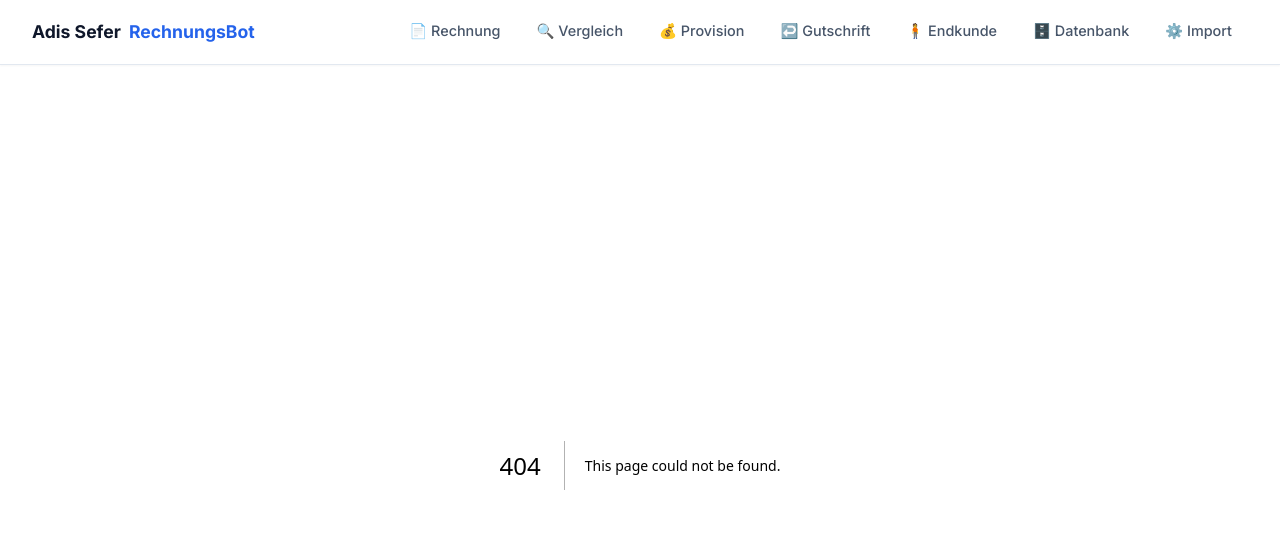
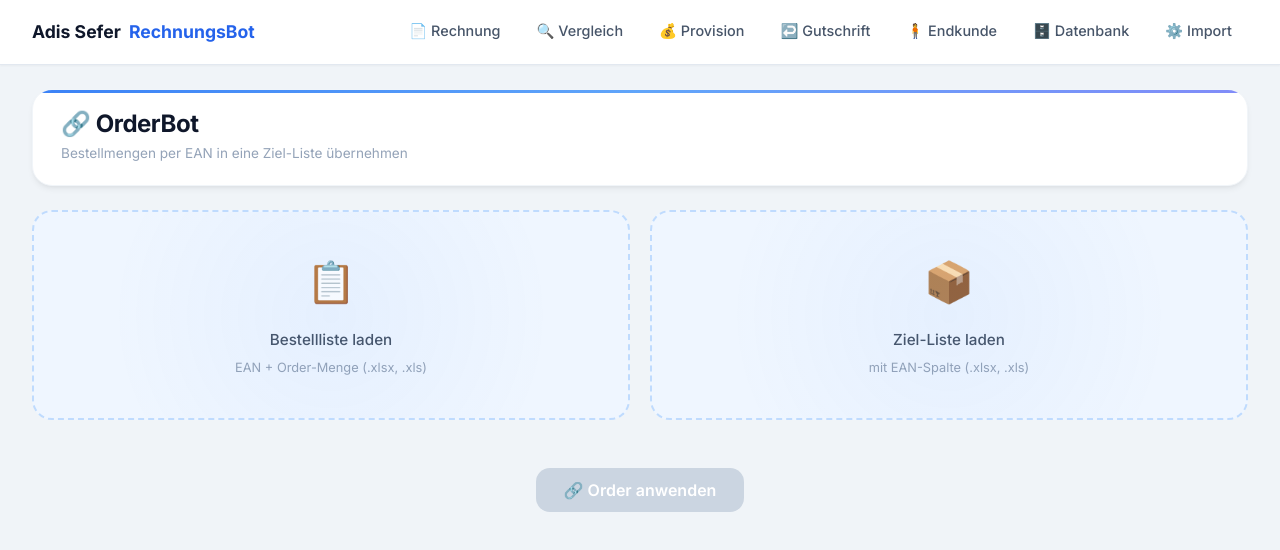
Before and after one commit to cupo56/RechnungsBot, a Next.js app in the folder web/: page /order in a window 1280 px wide. Before the commit this address had no page. Shown: the top 550 px of the page. Built offline with nearby package versions, Linux system fonts and the light colour scheme.

Commit message:
feat: add OrderBot web page

```diff
--- /dev/null
+++ b/web/app/order/page.js
@@ -0,0 +1,228 @@
+'use client';
+
+import { useState, useCallback } from 'react';
+import { apiHeaders } from '../utils/apiAuth';
+import { useToast } from '../utils/useToast';
+import Toast from '../components/Toast';
+import StatusBar from '../components/StatusBar';
+
+// Gleiche Grenze wie beim Haupt-Upload (web/app/page.js): Vercel's Request-Body-
+// Limit liegt bei ~4.5 MB, Base64 bläht die Rohgröße um ~33% auf.
+const MAX_SIZE = 3.3 * 1024 * 1024;
+
+async function fileToBase64(file) {
+  const buffer = await file.arrayBuffer();
+  return btoa(Array.from(new Uint8Array(buffer), (b) => String.fromCharCode(b)).join(''));
+}
+
+function UploadBox({ icon, title, hint, filename, onFileChange, inputId }) {
+  return (
+    <div className={`drop-zone ${filename ? 'loaded' : ''}`}>
+      <label htmlFor={inputId} style={{ cursor: 'pointer', display: 'block' }}>
+        <span className="drop-zone-icon">{filename ? '✅' : icon}</span>
+        <p className="drop-zone-text">{filename ? `${title}: ${filename}` : title}</p>
+        {!filename && <p className="drop-zone-hint">{hint}</p>}
+      </label>
+      <input id={inputId} type="file" accept=".xlsx,.xls" onChange={onFileChange} />
+    </div>
+  );
+}
+
+export default function OrderPage() {
+  const [sourceFile, setSourceFile] = useState(null); // { filename, base64 }
+  const [targetFile, setTargetFile] = useState(null); // { filename, base64 }
+  const [result, setResult] = useState(null); // { headers, rows, n_matched, n_not_found }
+  const [applying, setApplying] = useState(false);
+  const [exporting, setExporting] = useState(false);
+  const [status, setStatus] = useState({ text: '', type: 'idle' });
+  const [toast, setToast] = useToast();
+
+  const handleFileChange = useCallback(
+    (setFile) => async (e) => {
+      const file = e.target.files?.[0];
+      e.target.value = '';
+      if (!file) return;
+      if (!/\.(xlsx|xls)$/i.test(file.name)) {
+        setToast({ text: `❌ ${file.name}: nur .xlsx/.xls unterstützt`, type: 'error' });
+        return;
+      }
+      if (file.size > MAX_SIZE) {
+        setToast({ text: `❌ Datei zu groß (max. ${(MAX_SIZE / 1024 / 1024).toFixed(1)} MB)`, type: 'error' });
+        return;
+      }
+      const base64 = await fileToBase64(file);
+      setFile({ filename: file.name, base64 });
+      setResult(null);
+      setStatus({ text: '', type: 'idle' });
+    },
+    [setToast]
+  );
+
+  const handleApply = useCallback(async () => {
+    if (!sourceFile || !targetFile) return;
+    setApplying(true);
+    setStatus({ text: 'Order-Mengen werden abgeglichen…', type: 'loading' });
+    try {
+      const resp = await fetch('/api/order/apply', {
+        method: 'POST',
+        headers: apiHeaders(),
+        body: JSON.stringify({
+          source_filename: sourceFile.filename,
+          source_file_base64: sourceFile.base64,
+          target_filename: targetFile.filename,
+          target_file_base64: targetFile.base64,
+        }),
+      });
+      if (!resp.ok) {
+        const errData = await resp.json().catch(() => ({ error: `HTTP ${resp.status}` }));
+        throw new Error(errData.error || `Fehler ${resp.status}`);
+      }
+      const data = await resp.json();
+      setResult(data);
+      const parts = [`✓ ${data.n_matched} gefunden`];
+      if (data.n_not_found) parts.push(`⚠ ${data.n_not_found} nicht gefunden`);
+      setStatus({ text: parts.join('  ·  '), type: data.n_not_found ? 'error' : 'success' });
+    } catch (err) {
+      setStatus({ text: `Fehler: ${err.message}`, type: 'error' });
+      setToast({ text: `❌ ${err.message}`, type: 'error' });
+    } finally {
+      setApplying(false);
+    }
+  }, [sourceFile, targetFile, setToast]);
+
+  const handleExport = useCallback(async () => {
+    if (!result) return;
+    setExporting(true);
+    try {
+      const resp = await fetch('/api/order/export', {
+        method: 'POST',
+        headers: apiHeaders(),
+        body: JSON.stringify({ headers: result.headers, rows: result.rows }),
+      });
+      if (!resp.ok) {
+        const errData = await resp.json().catch(() => ({ error: `HTTP ${resp.status}` }));
+        throw new Error(errData.error || `Fehler ${resp.status}`);
+      }
+      const data = await resp.json();
+      const link = document.createElement('a');
+      link.href = `data:application/vnd.openxmlformats-officedocument.spreadsheetml.sheet;base64,${data.xlsx_base64}`;
+      link.download = data.filename || 'Order-Ergebnis.xlsx';
+      link.click();
+      setToast({ text: '✅ Excel-Datei exportiert', type: 'success' });
+    } catch (err) {
+      setToast({ text: `❌ ${err.message}`, type: 'error' });
+    } finally {
+      setExporting(false);
+    }
+  }, [result, setToast]);
+
+  const handleReset = useCallback(() => {
+    setSourceFile(null);
+    setTargetFile(null);
+    setResult(null);
+    setStatus({ text: '', type: 'idle' });
+  }, []);
+
+  return (
+    <div className="app-container">
+      <header className="app-header">
+        <div className="header-content">
+          <h1 className="header-title">🔗 OrderBot</h1>
+          <p className="header-subtitle">Bestellmengen per EAN in eine Ziel-Liste übernehmen</p>
+        </div>
+        <div className="header-actions">
+          {(sourceFile || targetFile || result) && (
+            <button className="btn btn-secondary" onClick={handleReset}>
+              ↺ Neue Order-Prüfung
+            </button>
+          )}
+        </div>
+      </header>
+
+      <div className="panels-row">
+        <UploadBox
+          icon="📋"
+          title="Bestellliste laden"
+          hint="EAN + Order-Menge  (.xlsx, .xls)"
+          filename={sourceFile?.filename}
+          inputId="order-source-input"
+          onFileChange={handleFileChange(setSourceFile)}
+        />
+        <UploadBox
+          icon="📦"
+          title="Ziel-Liste laden"
+          hint="mit EAN-Spalte  (.xlsx, .xls)"
+          filename={targetFile?.filename}
+          inputId="order-target-input"
+          onFileChange={handleFileChange(setTargetFile)}
+        />
+      </div>
+
+      <div style={{ textAlign: 'center', margin: '8px 0 24px' }}>
+        <button
+          className="btn btn-primary btn-lg"
+          disabled={!sourceFile || !targetFile || applying}
+          onClick={handleApply}
+        >
+          {applying ? 'Wird abgeglichen…' : '🔗 Order anwenden'}
+        </button>
+      </div>
+
+      <StatusBar status={status} neutralDotClass="success" />
+
+      {result && (
+        <div className="table-section">
+          <div className="table-toolbar">
+            <div className="table-toolbar-left">
+              <strong>Ergebnis</strong>
+            </div>
+            <button className="btn btn-primary btn-sm" disabled={exporting} onClick={handleExport}>
+              {exporting ? 'Exportiere…' : '💾 Als Excel exportieren'}
+            </button>
+          </div>
+          <div className="table-wrapper">
+            <table className="data-table">
+              <thead>
+                <tr>
+                  {result.headers.map((h, i) => (
+                    <th key={i} className={i === result.headers.length - 1 ? 'text-center' : ''}>
+                      {h || '—'}
+                    </th>
+                  ))}
+                </tr>
+              </thead>
+              <tbody>
+                {result.rows.map((row, ri) => {
+                  const orderValue = row[row.length - 1];
+                  const notFound = orderValue === 'Nicht gefunden';
+                  return (
+                    <tr key={ri}>
+                      {row.map((cell, ci) => {
+                        const isLast = ci === row.length - 1;
+                        return (
+                          <td
+                            key={ci}
+                            className={isLast ? 'text-center' : ''}
+                            style={
+                              isLast
+                                ? { color: notFound ? 'var(--danger-500)' : 'var(--success-600)', fontWeight: 600 }
+                                : undefined
+                            }
+                          >
+                            {cell === null || cell === undefined ? '' : String(cell)}
+                          </td>
+                        );
+                      })}
+                    </tr>
+                  );
+                })}
+              </tbody>
+            </table>
+          </div>
+        </div>
+      )}
+
+      <Toast toast={toast} onDismiss={() => setToast(null)} />
+    </div>
+  );
+}
```
